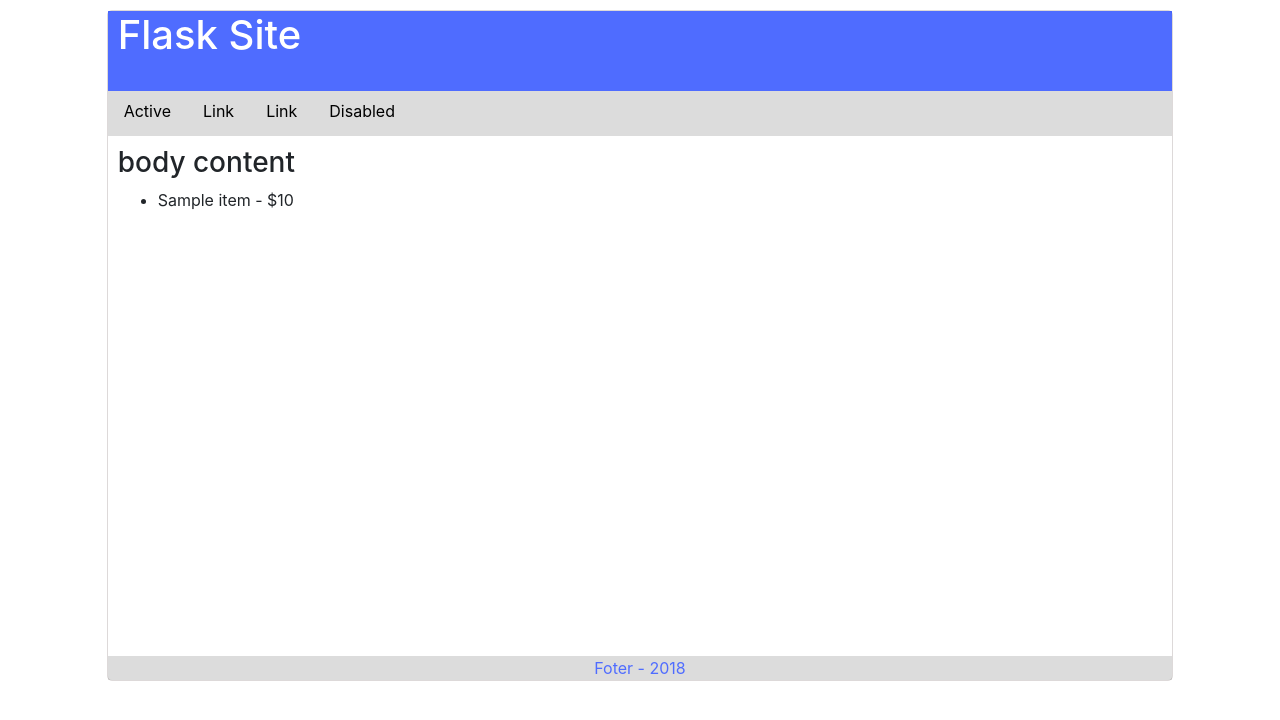
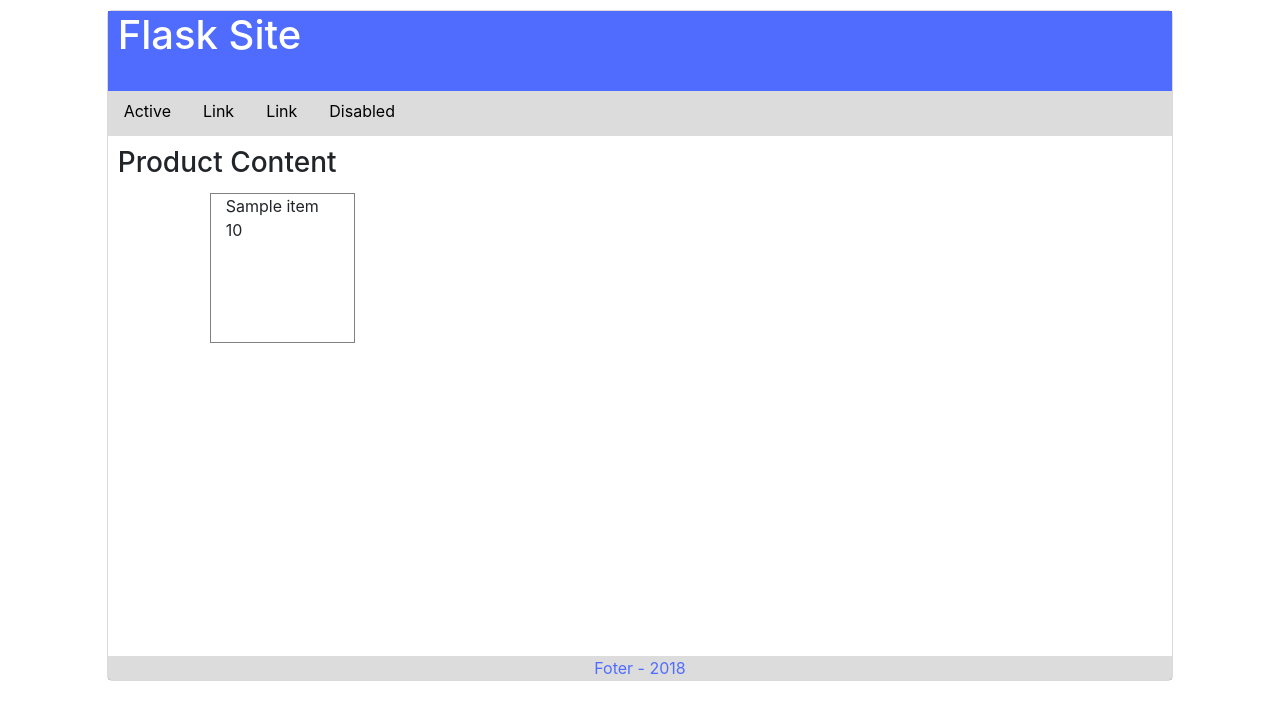
Before and after one commit to Robbende/simple-page, a Flask app: template templates/index.html in a window 1280 px wide. Shown: the top 720 px of the page. Run offline with Flask 2, Linux system fonts and the light colour scheme; the template is opened without the code that fills it: most values are stand-ins (such as "Sample title", 1, 10 or a date in 2020); some libraries are stand-ins or nearby versions.

Commit message:
display products like box in main template

```diff
--- a/contents/css/site.css
+++ b/contents/css/site.css
@@ -1,5 +1,5 @@
 
-.container {
+.cont-border {
     border: 1px solid rgba(203, 197, 197, 0.65);
     border-radius: 5px;
     margin-top: 10px;
@@ -46,3 +46,9 @@
     background-color: rgba(128,128,128,0.28);
     color: #4f6cff;
 }
+
+.prod-box {
+    height: 150px;
+    border: 1px solid grey;
+    margin: 5px 5px 5px 5px;
+}
--- a/templates/index.html
+++ b/templates/index.html
@@ -16,12 +16,12 @@
             <script type="text/javascript" src="/assets/bootstrap/js/bootstrap.min.js"></script>
 
             <!-- global site style -->
-            <link rel="stylesheet" href="/css/site.css?v1.1">
+            <link rel="stylesheet" href="/css/site.css?v2.5">
 
 
         </head>
         <body>
-            <div class="container col-xl-10 col-xl-offset-1">
+            <div class="container cont-border col-xl-10 col-xl-offset-1">
                 <div>
                     <header>
                         <div class="header-tit-cont">
@@ -38,16 +38,18 @@
                     </header>
                     <section>
                         <div id="content">
-                            <h3>body content</h3>
+                            <h3>Product Content</h3>
 
-                            <ul>
-                                {% for item in products %}
-                                <li>
-                                    {{ item.Name }} - ${{ item.Price }}
-                                </li>
-                                {% endfor %}
-                            </ul>
-
+                            <div class="container col-xl-10 col-xl-offset-1">
+                                <div class="row">
+                                    {% for item in products %}
+                                        <div class="col-xl-2 prod-box">
+                                            <span> {{ item.Name }} </span>
+                                            <span> {{ item.Price }} </span>
+                                        </div>
+                                    {% endfor %}
+                                </div>
+                            </div>
 
                         </div>
                     </section>
```
